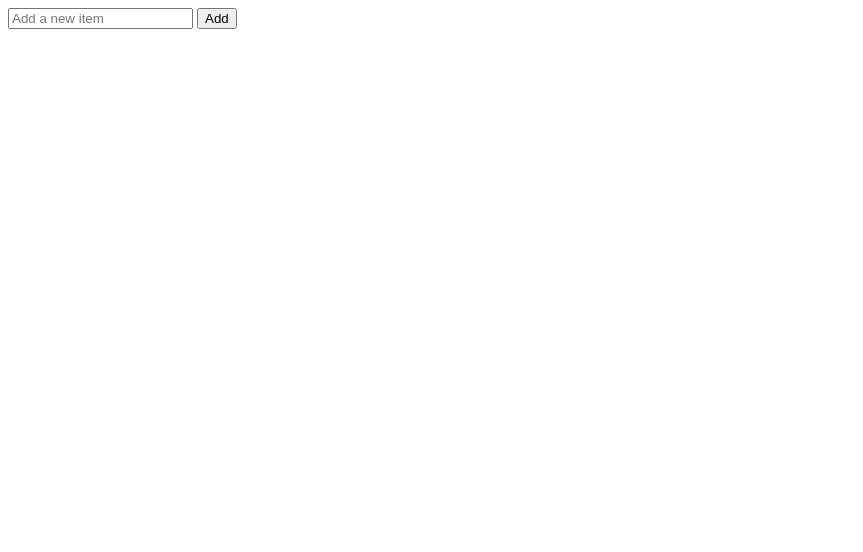
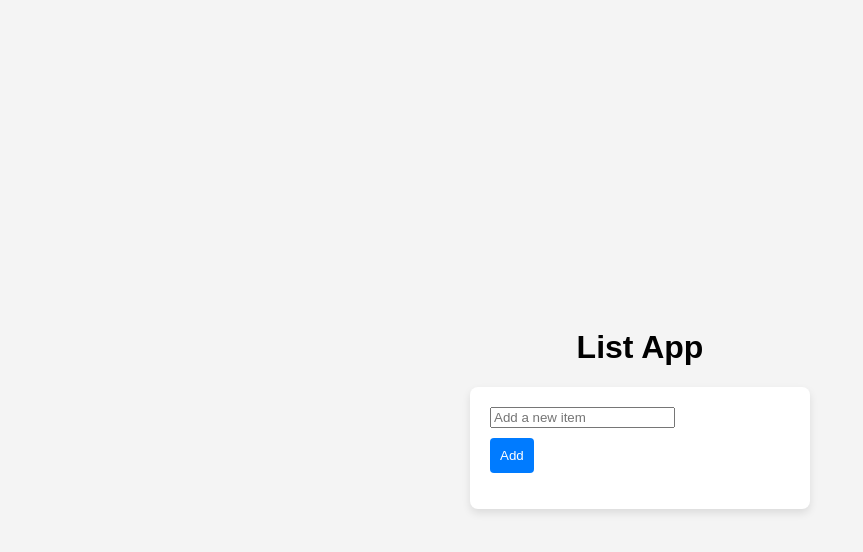
Before and after one commit to WillBrinkman/DOM-practice, a plain HTML site: page index.html in a window 1280 px wide. Shown: the whole page, without its empty margins (0-863 px from the left). Drawn offline with Linux system fonts and the light colour scheme.

Commit message:
added styling to list app

```diff
--- a/index.html
+++ b/index.html
@@ -7,7 +7,10 @@
     <title>Document</title>
 </head>
 <body>
+    <h1>List App</h1>
+
     <div class="app">
+
         <input type="text" id="itemInput" placeholder="Add a new item">
         <button onclick="addItem()">Add</button>
         <ul id="itemList"></ul>
--- a/script.js
+++ b/script.js
@@ -5,7 +5,7 @@ function addItem() {
     if (itemInput.value.trim() === '') return;
 
     const li = document.createElement('li');
-    li.textContent = itemInput.value;
+    li.textContent = `• ${itemInput.value}`;
     itemList.appendChild(li);
 
     itemInput.value = '';
--- a/style.css
+++ b/style.css
@@ -0,0 +1,41 @@
+body {
+    font-family: 'Arial', sans-serif;
+    display: flex;
+    justify-content: center;
+    flex-direction: column;
+    align-items: center;
+    height: 100vh;
+    background-color: #f4f4f4;
+}
+
+.app {
+    width: 300px;
+    background-color: #fff;
+    padding: 20px;
+    border-radius: 8px;
+    box-shadow: 0 4px 8px rgba(0, 0, 0, 0.1);
+}
+
+button {
+    display: block;
+    margin-top: 10px;
+    padding: 10px;
+    background-color: #007BFF;
+    color: white;
+    border: none;
+    border-radius: 4px;
+    cursor: pointer;
+}
+
+button:hover {
+    background-color: #0056b3;
+}
+
+ul {
+    list-style-type: none;
+    padding: 0;
+}
+
+li {
+    padding: 8px 0;
+}
```
